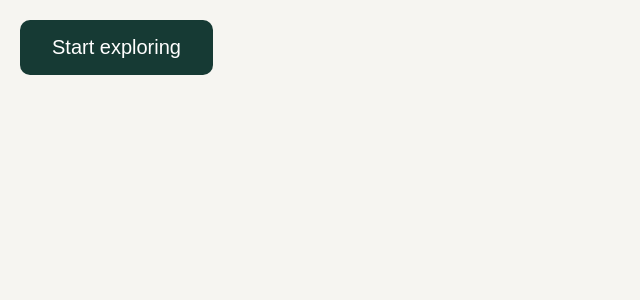
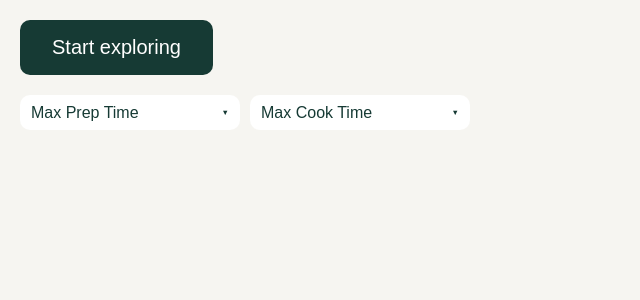
Before and after one commit to rajabovdavlat/homework8.9, a React (Vite) app: page / in a window 1280 px wide. Shown: the top 300 px of the page, without its empty margins (0-640 px from the left). Built offline with nearby package versions, Linux system fonts and the light colour scheme; a web font is replaced by a local one.

Commit message:
filter60/100

```diff
--- /dev/null
+++ b/src/components/Filter.jsx
@@ -0,0 +1,61 @@
+import { useState } from "react";
+import "../css/filter.css";
+
+const DropdownFilter = ({ title, options }) => {
+  const [open, setOpen] = useState(false);
+  const [selected, setSelected] = useState(null);
+
+  const handleSelect = (value) => {
+    setSelected(value);
+  };
+
+  const handleClear = () => {
+    setSelected(null);
+  };
+
+  return (
+    <div className='dropdown'>
+      <button
+        className={`dropdown__button ${open ? "dropdown__button--open" : ""}`}
+        onClick={() => setOpen(!open)}
+      >
+        {title}
+        <span className='dropdown__arrow'>{open ? "▲" : "▼"}</span>
+      </button>
+
+      {open && (
+        <div className='filter'>
+          {options.map((opt) => (
+            <label key={opt} className='filter__option'>
+              <input
+                type='radio'
+                name={title}
+                value={opt}
+                checked={selected === opt}
+                onChange={() => handleSelect(opt)}
+              />
+              {opt} minutes
+            </label>
+          ))}
+          <button className='filter__clear' onClick={handleClear}>
+            Clear
+          </button>
+        </div>
+      )}
+    </div>
+  );
+};
+
+const FilterPanel = () => {
+  const prepOptions = [0, 5, 10];
+  const cookOptions = [0, 5, 10, 15, 20];
+
+  return (
+    <div className='filters'>
+      <DropdownFilter title='Max Prep Time' options={prepOptions} />
+      <DropdownFilter title='Max Cook Time' options={cookOptions} />
+    </div>
+  );
+};
+
+export default FilterPanel;
--- /dev/null
+++ b/src/css/filter.css
@@ -0,0 +1,81 @@
+@import './fonts.css';
+
+.filters {
+  display: flex;
+  gap: 1rem;
+  position: relative;
+  font: var(--font-primary);
+}
+
+.dropdown {
+  position: relative;
+  width: 220px;
+}
+
+.dropdown__button {
+  display: flex;
+  justify-content: space-between;
+  align-items: center;
+  width: 100%;
+  padding: 0.75rem 1rem;
+  border: 1px solid transparent;
+  border-radius: 1rem;
+  background-color: var(--color-neutral-0);
+  font-size: var(--font-size-preset-8);
+  color: var(--color-neutral-900);
+  cursor: pointer;
+}
+
+.dropdown__button--open {
+  border-color: var(--color-neutral-900);
+}
+
+.dropdown__arrow {
+  font-size: 0.75rem;
+}
+
+.filter {
+  position: absolute;
+  top: calc(100% + 4px);
+  left: 0;
+  display: flex;
+  flex-direction: column;
+  gap: 1rem;
+  padding: 2rem;
+  border: 1px solid var(--color-neutral-300);
+  border-radius: 1rem;
+  background-color: var(--color-neutral-0);
+  width: 241px;
+  z-index: 5;
+}
+
+.filter__option {
+  font-size: var(--font-size-preset-8);
+  color: #293241;
+  display: flex;
+  align-items: center;
+  gap: 1rem;
+  cursor: pointer;
+}
+
+.filter__option input {
+  accent-color: var(--color-neutral-900);
+  cursor: pointer;
+}
+
+.filter__clear {
+  margin-top: 1rem;
+  background: none;
+  border: none;
+  outline: none;
+  appearance: none;
+  color: var(--text-preset-9);
+  font-size: var(--font-size-preset-10);
+  cursor: pointer;
+  text-align: left;
+  padding: 0;
+}
+
+.filter__clear:hover {
+  text-decoration: underline;
+}
--- a/src/index.css
+++ b/src/index.css
@@ -1,6 +1,7 @@
 @import './css/buttons.css';
 @import './css/fonts.css';
 @import './css/variables.css';
+@import './css/filter.css';
 
 
 
--- a/src/pages/Home.jsx
+++ b/src/pages/Home.jsx
@@ -1,9 +1,14 @@
 import { Link } from "react-router-dom";
+import Filter from "../components/Filter";
 
 const Home = () => {
   return (
     <div>
       <Link className='btn'>Start exploring</Link>
+
+      <div style={{ marginTop: "2rem" }}>
+        <Filter />
+      </div>
     </div>
   );
 };
```
Also changed, not shown: src/pages/index.js (+4 -5 lines).
